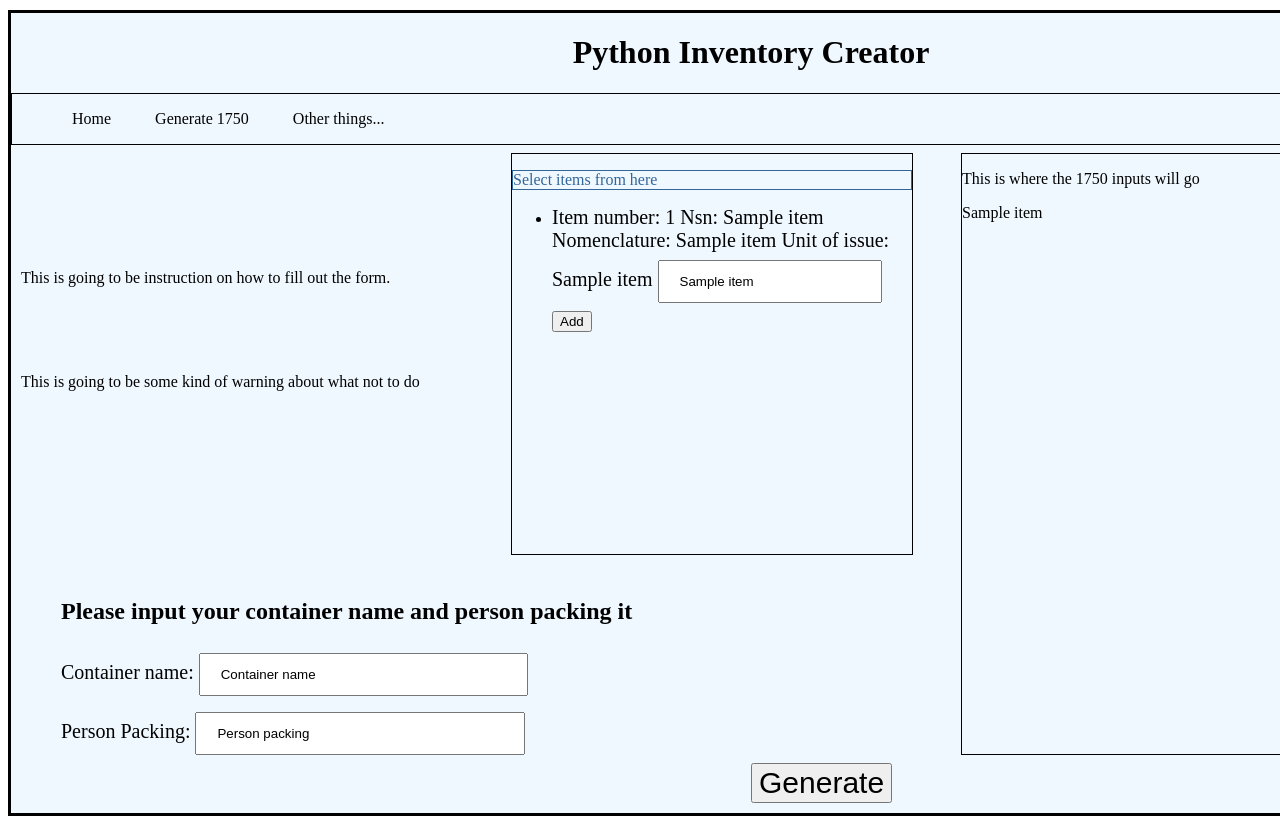
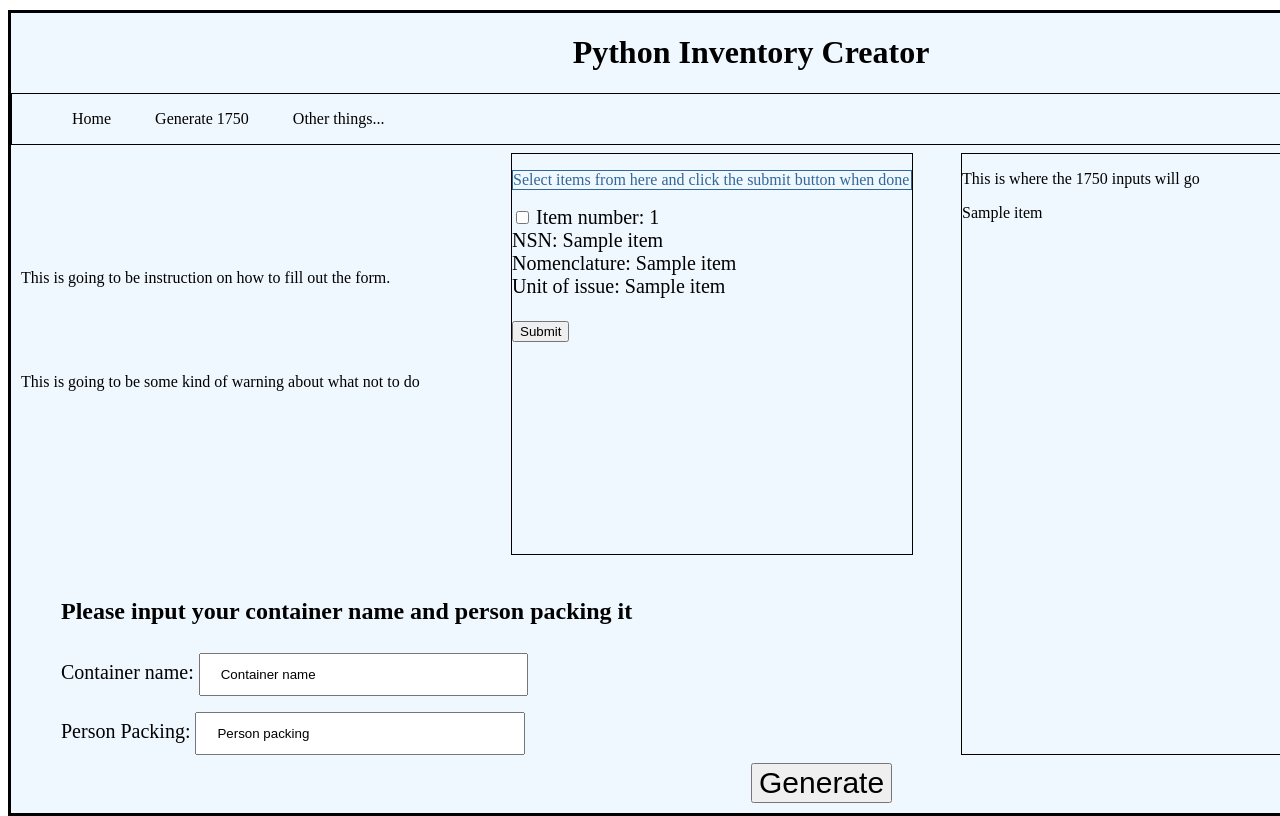
Before and after one commit to JustinMutinta/PackingList_creator_1750, a Flask app: template templates/html_files/1750_Generator.html in a window 1280 px wide; the page is wider, and only the part inside the window is pictured. Run offline with Flask 3, Linux system fonts and the light colour scheme; the template is opened without the code that fills it: most values are stand-ins (such as "Sample title", 1, 10 or a date in 2020).

Commit message:
Changed how to add to Array. Able to test data to print to 1750

```diff
--- a/main.py
+++ b/main.py
@@ -2,7 +2,7 @@ from flask import Flask, render_template, request, redirect, url_for
 import sqlite3
 app = Flask(__name__)
 
-test = ["Something to add", "Something else to add", "Third thing worth add"]
+test = []
 
 
 @app.route("/")
@@ -18,8 +18,9 @@ def create_1750():
     data = cur.fetchall()
     cur.close()
     if request.method == "POST":
-        to_add = request.form["label1"]
-        test.append(to_add)
+        to_add = request.form.getlist('label1')
+        for item in to_add:
+            test.append(item)
     return render_template('html_files/1750_Generator.html', data = data, test = test)
 
 
--- a/templates/html_files/1750_Generator.html
+++ b/templates/html_files/1750_Generator.html
@@ -21,26 +21,27 @@
   {{ super() }}
   <div class="db_output">
     <p class="important">
-      Select items from here
+      Select items from here and click the submit button when done
     </p>
 
-    <ul>
-      {% for item in data %}
-        <li>
-            <form method="POST">
-                <label>
-                    Item number:      {{ item[0] }}
-                Nsn:                    {{ item[1] }}
-                Nomenclature:   {{ item[2] }}
-                Unit of issue:      {{ item[3] }}
-                </label>
-                <input name="label1" type="text" value="{{ item[2] }}">
-                <button>Add</button>
-            </form>
-        </li>
+      <form method="POST" action="/1750">
+
+          {% for item in data %}
+          <input name="label1" type="checkbox" value="{{ item[2] + ' ' + item[1] }}">
+          <label>
+              Item number:      {{ item[0] }} <br>
+              NSN:                    {{ item[1] }} <br>
+              Nomenclature:   {{ item[2] }} <br>
+              Unit of issue:      {{ item[3] }} <br> <br>
+          </label>
+          {% endfor %}
+          <input type="Submit">
+      </form>
+
       <br>
-      {% endfor %}
-    </ul>
+
+
+
   </div>
 
   <div class="input_for_1750">
```
Also changed, not shown: pdfManipulator.py (added, +113 -0 lines).
